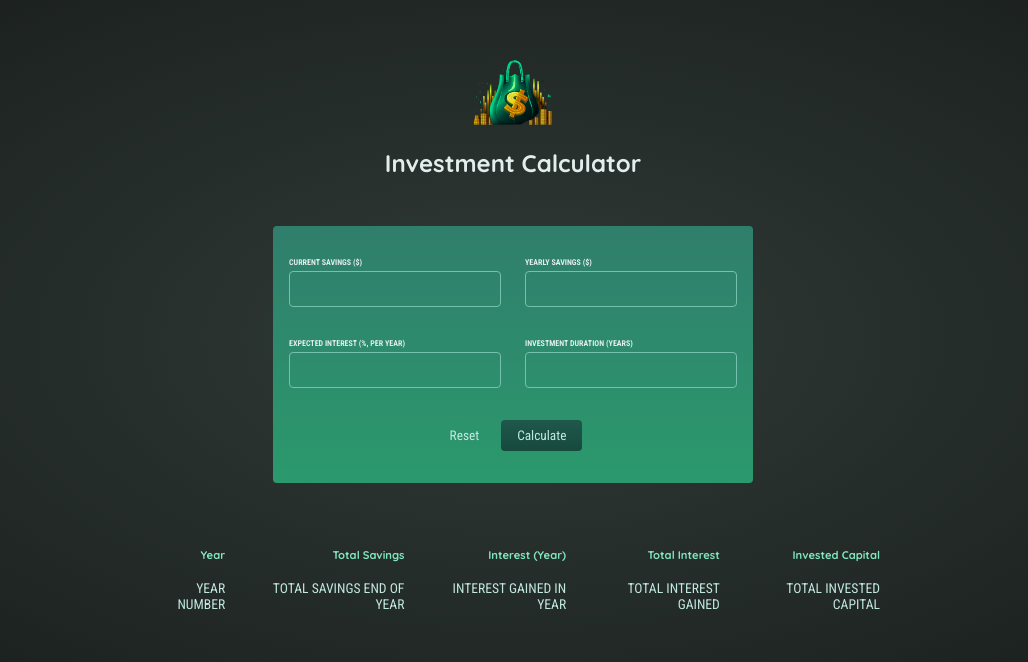
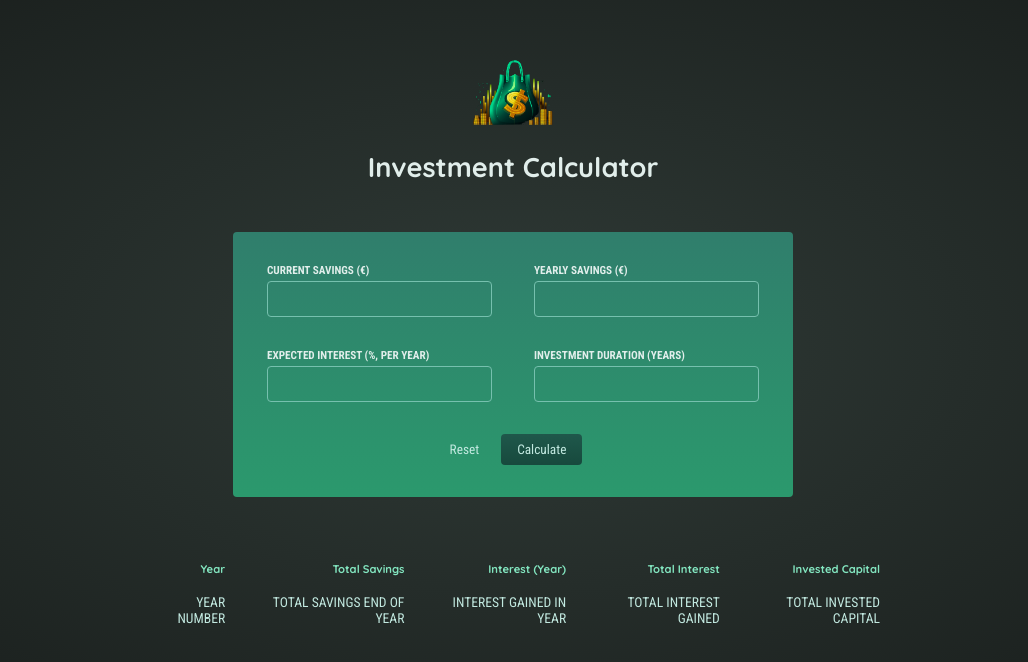
Before and after one commit to SnuggleTrouble/udemy-investment-calculator, a React (Create React App) app: page / in a window 1280 px wide. Shown: the top 662 px of the page, without its empty margins (127-1155 px from the left). Built offline with nearby package versions, Linux system fonts and the light colour scheme.

Commit message:
change currency & make more readable

```diff
--- a/src/App.js
+++ b/src/App.js
@@ -38,11 +38,11 @@ function App() {
       <form className="form">
         <div className="input-group">
           <p>
-            <label htmlFor="current-savings">Current Savings ($)</label>
+            <label htmlFor="current-savings">Current Savings (€)</label>
             <input type="number" id="current-savings" />
           </p>
           <p>
-            <label htmlFor="yearly-contribution">Yearly Savings ($)</label>
+            <label htmlFor="yearly-contribution">Yearly Savings (€)</label>
             <input type="number" id="yearly-contribution" />
           </p>
         </div>
--- a/src/index.css
+++ b/src/index.css
@@ -28,12 +28,12 @@ body {
 }
 
 .header h1 {
-  font-size: 1.5rem;
+  font-size: 1.7rem;
 }
 
 .form {
   padding: 1rem;
-  max-width: 30rem;
+  max-width: 35rem;
   margin: 2rem auto;
   border-radius: 4px;
   background: linear-gradient(180deg, #307e6c, #2b996d);
@@ -49,7 +49,7 @@ body {
   display: block;
   margin-bottom: 0.25rem;
   font-family: 'Roboto Condensed', sans-serif;
-  font-size: 0.5rem;
+  font-size: 0.7rem;
   font-weight: bold;
   text-transform: uppercase;
 }
```
